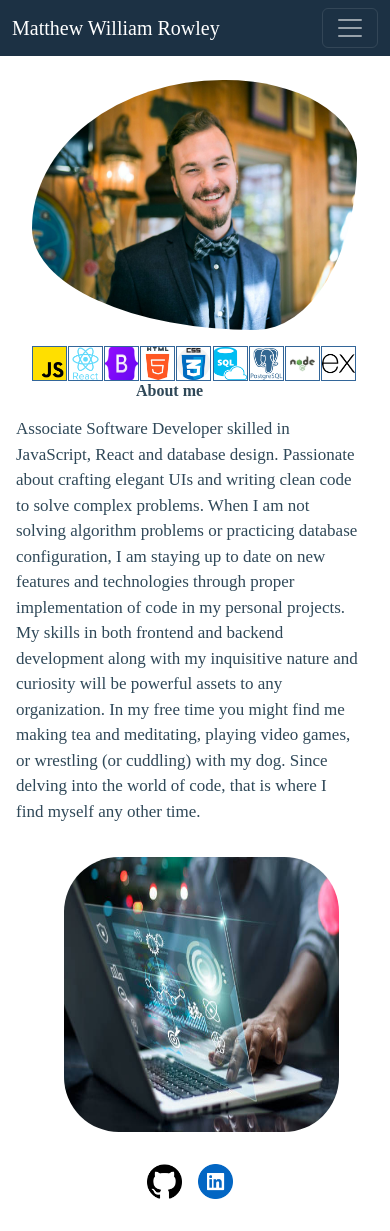
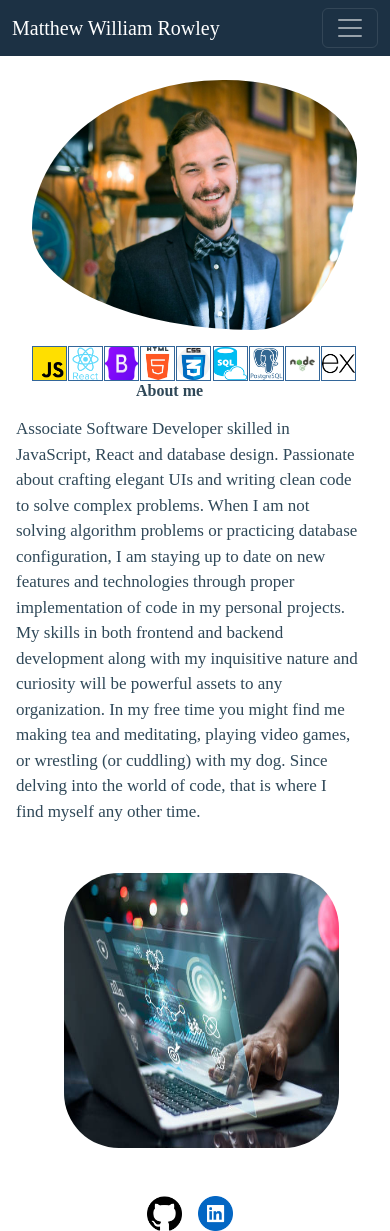
Before and after one commit to mattrowley10/Portfolio, a React (Vite) app: page / in a window 390 px wide. Before the commit the page ends 1199 px from the top, so only its background shows below. Built offline with nearby package versions, Linux system fonts and the light colour scheme.

Commit message:
shwatafug

```diff
--- a/src/App.css
+++ b/src/App.css
@@ -289,7 +289,7 @@ html, body{
     position: relative;
     height: 275px;
     width: 275px;
-    top: 17rem;
+    top: 18rem;
     left: 4rem;
     right: 0;
     opacity: 0;
@@ -302,7 +302,7 @@ html, body{
   }
   .contact-div{
     left: 3rem;
-    top: 20rem;
+    top: 22rem;
     max-width: 300px;
   }
   .project-img{
```
